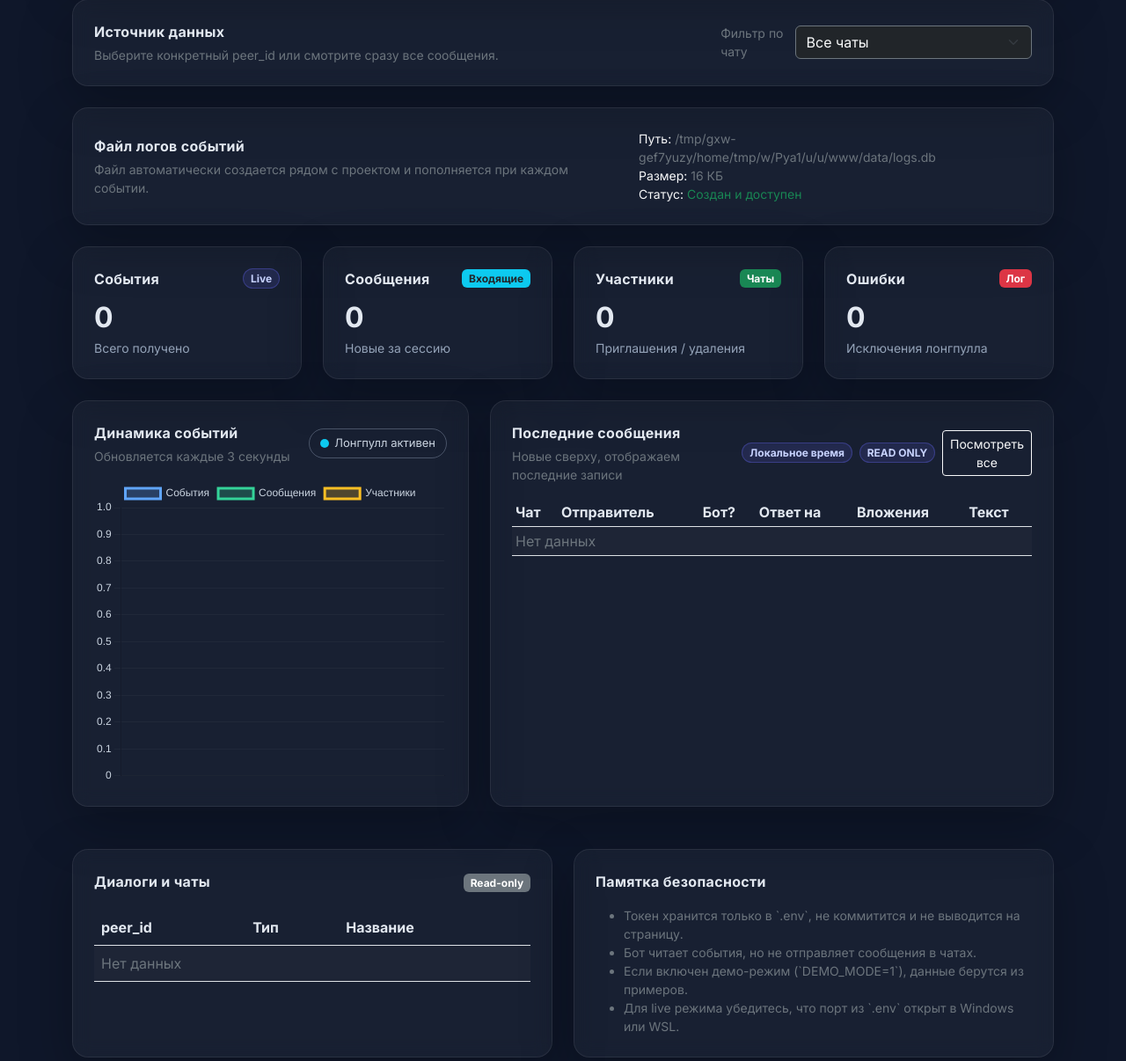
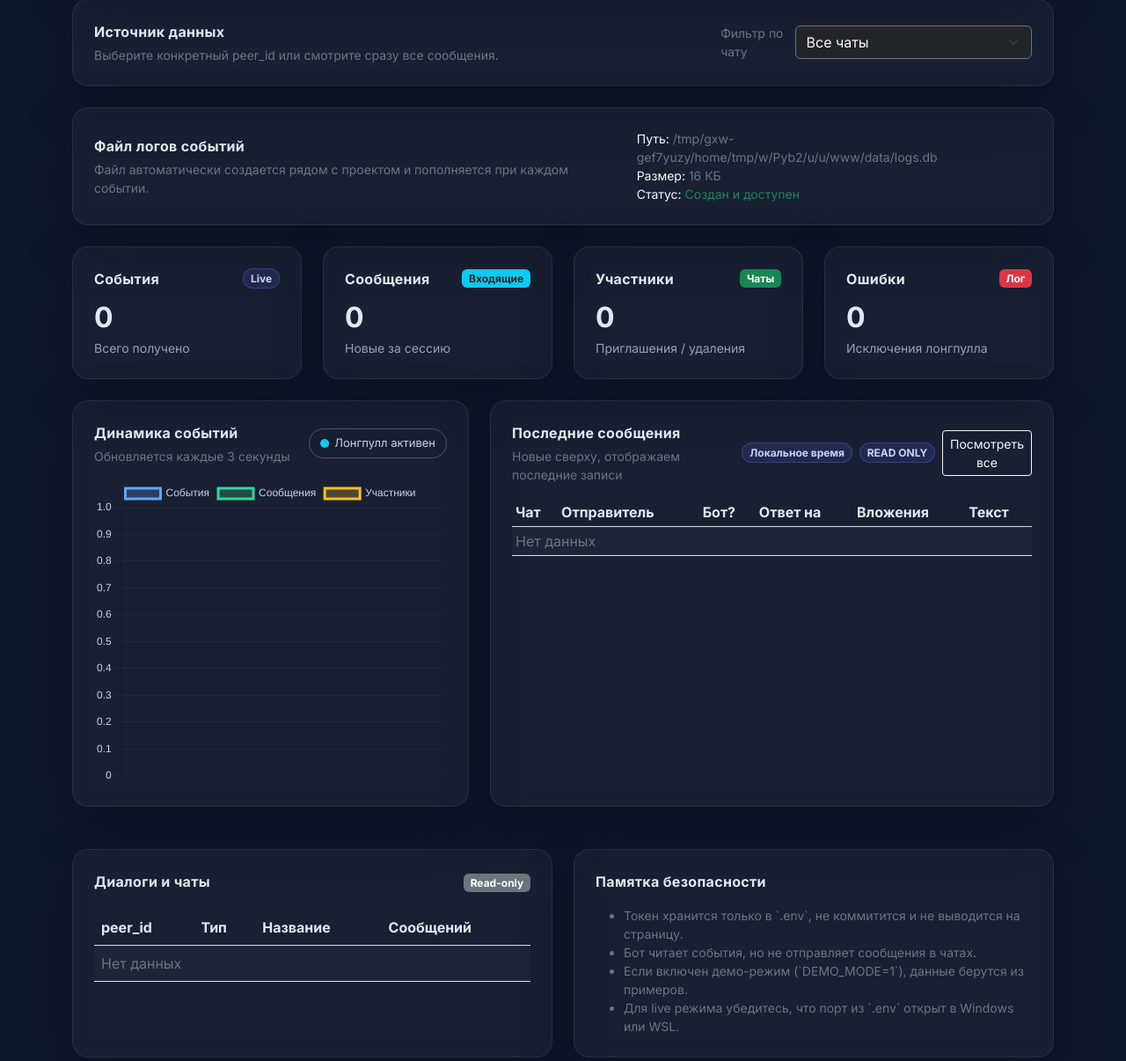
Before and after one commit to alexey-volnikov/nechaevka_bot, a Flask app: page / in a window 1280 px wide. Shown: the part 392-1598 px from the top of the page at 88% size. Run offline with Flask 3, Linux system fonts and the light colour scheme; data comes from the database, SQL or seed files in the repository; data that the repository does not hold is empty; parts of the project's set-up code (start-up, migrations or seed data) failed here and were passed over.

Commit message:
Add message counts to conversations overview

```diff
--- a/app.py
+++ b/app.py
@@ -219,6 +219,16 @@ class EventLogger:
             for row in rows  # Перебираем строки результата
             if row["peer_id"] is not None  # Фильтруем пустые значения
         ]
+
+    def count_messages_by_peer(self) -> Dict[int, int]:
+        with self._lock:  # Начинаем потокобезопасное чтение
+            cursor = self._connection.cursor()  # Берем курсор для запроса
+            cursor.execute(  # Выполняем агрегатный запрос по количеству сообщений
+                "SELECT peer_id, COUNT(*) AS cnt FROM events WHERE event_type = ? AND peer_id IS NOT NULL GROUP BY peer_id",
+                ("message",),
+            )
+            rows = cursor.fetchall()  # Читаем результаты
+        return {int(row["peer_id"]): int(row["cnt"]) for row in rows if row["peer_id"] is not None}  # Возвращаем словарь peer_id->количество
 
 
 class ServiceEventLogger:  # Логгер сервисных событий с отдельной таблицей
@@ -519,7 +529,13 @@ def build_dashboard_app(
 
     def assemble_conversations() -> List[Dict]:
         peers_from_logs = event_logger.list_peers()  # Получаем чаты из базы
-        return merge_conversations(conversations, peers_from_logs)  # Объединяем стартовые диалоги с теми, что накопились в логах
+        messages_counts = event_logger.count_messages_by_peer()  # Получаем количество сообщений по каждому peer_id
+        merged = merge_conversations(conversations, peers_from_logs)  # Объединяем стартовые диалоги с теми, что накопились в логах
+        for conv in merged:  # Перебираем объединенные диалоги
+            peer = conv.get("peer", {}) if isinstance(conv, dict) else {}  # Достаем блок peer из диалога
+            peer_id = peer.get("id")  # Определяем peer_id текущего диалога
+            conv["messages_count"] = messages_counts.get(peer_id, 0)  # Добавляем поле с количеством сообщений
+        return merged  # Возвращаем список диалогов с подсчитанными сообщениями
 
     def assemble_stats() -> Dict[str, object]:
         return {
--- a/templates/index.html
+++ b/templates/index.html
@@ -203,14 +203,15 @@
             <table class="table table-striped align-middle mb-0"> <!-- Таблица диалогов -->
               <thead class="text-secondary"> <!-- Заголовок -->
                 <tr>
-                  <th>peer_id</th> <!-- Заголовок -->
-                  <th>Тип</th> <!-- Заголовок -->
-                  <th>Название</th> <!-- Заголовок -->
+                  <th>peer_id</th> <!-- Заголовок идентификатора чата -->
+                  <th>Тип</th> <!-- Заголовок типа диалога -->
+                  <th>Название</th> <!-- Заголовок названия чата -->
+                  <th>Сообщений</th> <!-- Заголовок количества сообщений -->
                 </tr>
               </thead>
               <tbody id="conversations-body"> <!-- Тело -->
                 <tr>
-                  <td colspan="3" class="text-secondary">Нет данных</td> <!-- Плейсхолдер -->
+                  <td colspan="4" class="text-secondary">Нет данных</td> <!-- Плейсхолдер -->
                 </tr>
               </tbody>
             </table> <!-- Конец таблицы -->
@@ -350,15 +351,28 @@
     function renderConversations(convs) { // Функция отрисовки диалогов
       conversationsBody.innerHTML = ''; // Очищаем таблицу
       if (!convs.length) { // Если нет данных
-        conversationsBody.innerHTML = '<tr><td colspan="3" class="text-secondary">Нет данных</td></tr>'; // Плейсхолдер
+        conversationsBody.innerHTML = '<tr><td colspan="4" class="text-secondary">Нет данных</td></tr>'; // Плейсхолдер
         return; // Выходим
       } // Конец проверки
-      convs.forEach((conv) => { // Перебираем диалоги
+      const translatedTypes = { chat: 'беседа', user: 'диалог', group: 'сообщество', unknown: 'неизвестно' }; // Словарь переводов типов
+      const sortedConvs = [...convs].sort((a, b) => { // Копируем и сортируем диалоги
+        const aHasTitle = Boolean(a?.chat_settings?.title); // Есть ли название у первого диалога
+        const bHasTitle = Boolean(b?.chat_settings?.title); // Есть ли название у второго диалога
+        if (aHasTitle !== bHasTitle) { // Если различается наличие названия
+          return aHasTitle ? -1 : 1; // Сначала диалоги с названием
+        } // Конец проверки наличия названия
+        const aCount = Number(a?.messages_count ?? 0); // Количество сообщений для первого диалога
+        const bCount = Number(b?.messages_count ?? 0); // Количество сообщений для второго диалога
+        return bCount - aCount; // Сортируем по убыванию количества сообщений
+      }); // Конец сортировки
+      sortedConvs.forEach((conv) => { // Перебираем отсортированные диалоги
         const peer = conv.peer || {}; // Получаем peer
-        const title = conv.chat_settings?.title || ''; // Получаем название чата
+        const title = conv.chat_settings?.title || '—'; // Получаем название чата
         const type = peer.type || 'unknown'; // Получаем тип
+        const localizedType = translatedTypes[type] || translatedTypes.unknown; // Переводим тип на русский
+        const messagesCount = Number(conv.messages_count ?? 0); // Нормализуем количество сообщений
         const row = document.createElement('tr'); // Создаем строку
-        row.innerHTML = `<td>${peer.id ?? '—'}</td><td>${type}</td><td>${title}</td>`; // Заполняем строку
+        row.innerHTML = `<td>${peer.id ?? '—'}</td><td>${localizedType}</td><td>${title}</td><td>${messagesCount}</td>`; // Заполняем строку
         conversationsBody.appendChild(row); // Добавляем строку
       }); // Конец цикла
     } // Конец функции
```
